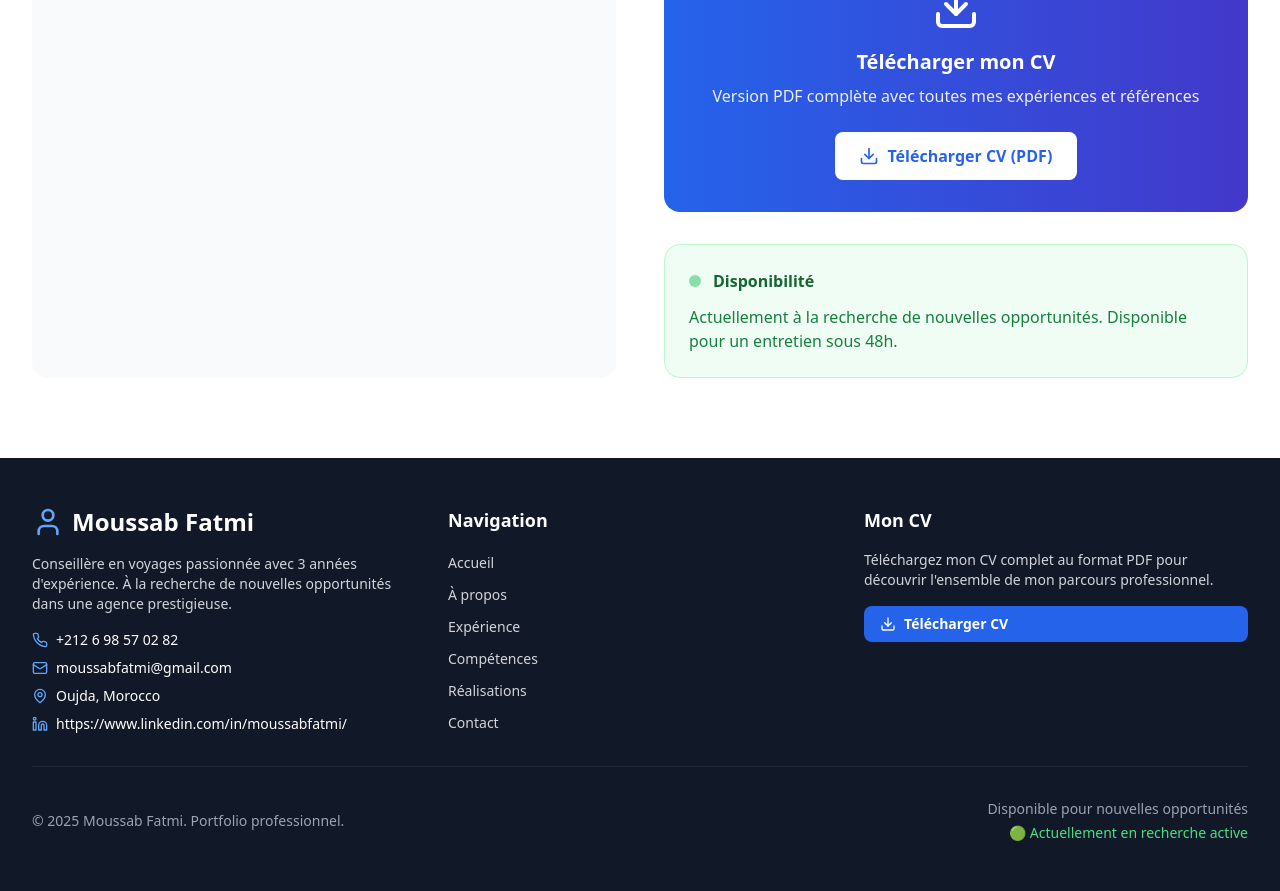
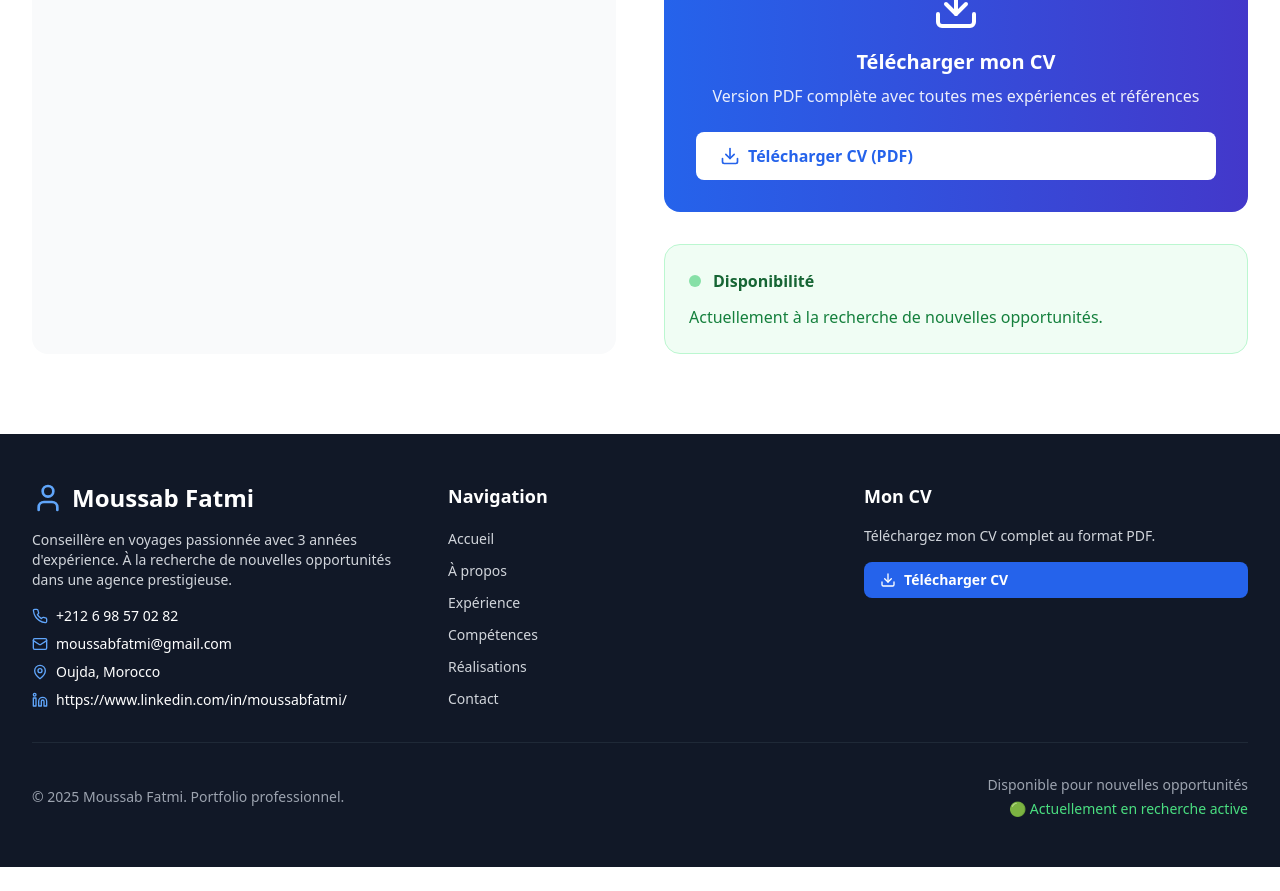
Before and after one commit to moufatmi/p, a React (Vite) app: page / in a window 1280 px wide. Shown: the part 5478-6369 px from the top of the page. After the commit the page ends 6345 px from the top, so only its background shows below. Built offline with nearby package versions, Linux system fonts and the light colour scheme.

Commit message:
'update'

```diff
--- a/src/components/Contact.tsx
+++ b/src/components/Contact.tsx
@@ -1,6 +1,7 @@
 import emailjs from 'emailjs-com';
 import React, { useState } from 'react';
 import { Phone, Mail, MapPin, Linkedin, Download, Send, CheckCircle } from 'lucide-react';
+import cvFile from '../assets/CV.pdf';
 
 const Contact: React.FC = () => {
   const [formData, setFormData] = useState({
@@ -212,10 +213,14 @@ const Contact: React.FC = () => {
               <p className="mb-6 opacity-90">
                 Version PDF complète avec toutes mes expériences et références
               </p>
-              <button className="bg-white text-blue-600 px-6 py-3 rounded-lg font-semibold hover:bg-gray-100 transition-colors duration-200 flex items-center gap-2 mx-auto">
+              <a
+                href={cvFile}
+                download="CV.pdf"
+                className="bg-white text-blue-600 px-6 py-3 rounded-lg font-semibold hover:bg-gray-100 transition-colors duration-200 flex items-center gap-2 mx-auto"
+              >
                 <Download className="h-5 w-5" />
                 Télécharger CV (PDF)
-              </button>
+              </a>
             </div>
 
             {/* Availability */}
@@ -226,7 +231,6 @@ const Contact: React.FC = () => {
               </div>
               <p className="text-green-700">
                 Actuellement à la recherche de nouvelles opportunités.
-                Disponible pour un entretien sous 48h.
               </p>
             </div>
           </div>
--- a/src/components/Footer.tsx
+++ b/src/components/Footer.tsx
@@ -67,8 +67,7 @@ const Footer: React.FC = () => {
           <div>
             <h3 className="text-lg font-semibold mb-4">Mon CV</h3>
             <p className="text-gray-300 text-sm mb-4">
-              Téléchargez mon CV complet au format PDF pour découvrir
-              l'ensemble de mon parcours professionnel.
+              Téléchargez mon CV complet au format PDF.
             </p>
             <a
               href={cvFile}
```
Also changed, not shown: 1 other file (tests, documents, lock files or other folders).
